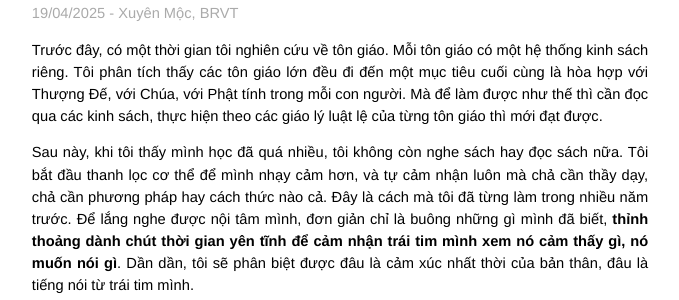
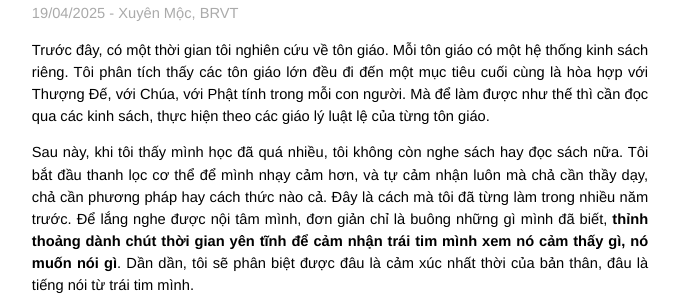
Before and after one commit to tanghongtin/cuocdoi, a Jekyll site: the page built from _posts/2025-04-19-phuong-phap.md, in a window 1280 px wide. Shown: the part 130-430 px from the top of the page, without its empty margins (300-979 px from the left). Built offline with Jekyll 4.4.1, drawn with Linux system fonts in a browser that asks for light colours.

Commit message:
Update 2025-04-19-phuong-phap.md

```diff
--- a/_posts/2025-04-19-phuong-phap.md
+++ b/_posts/2025-04-19-phuong-phap.md
@@ -7,6 +7,6 @@ title: Phương pháp lắng nghe nội tâm
 ================
 <p class="meta">{{ page.date | date: "%d/%m/%Y" }} - Xuyên Mộc, BRVT</p>
 
-Trước đây, có một thời gian tôi nghiên cứu về tôn giáo. Mỗi tôn giáo có một hệ thống kinh sách riêng. Tôi phân tích thấy các tôn giáo lớn đều đi đến một mục tiêu cuối cùng là hòa hợp với Thượng Đế, với Chúa, với Phật tính trong mỗi con người. Mà để làm được như thế thì cần đọc qua các kinh sách, thực hiện theo các giáo lý luật lệ của từng tôn giáo thì mới đạt được.
+Trước đây, có một thời gian tôi nghiên cứu về tôn giáo. Mỗi tôn giáo có một hệ thống kinh sách riêng. Tôi phân tích thấy các tôn giáo lớn đều đi đến một mục tiêu cuối cùng là hòa hợp với Thượng Đế, với Chúa, với Phật tính trong mỗi con người. Mà để làm được như thế thì cần đọc qua các kinh sách, thực hiện theo các giáo lý luật lệ của từng tôn giáo.
 
 Sau này, khi tôi thấy mình học đã quá nhiều, tôi không còn nghe sách hay đọc sách nữa. Tôi bắt đầu thanh lọc cơ thể để mình nhạy cảm hơn, và tự cảm nhận luôn mà chả cần thầy dạy, chả cần phương pháp hay cách thức nào cả. Đây là cách mà tôi đã từng làm trong nhiều năm trước. Để lắng nghe được nội tâm mình, đơn giản chỉ là buông những gì mình đã biết, **thỉnh thoảng dành chút thời gian yên tĩnh để cảm nhận trái tim mình xem nó cảm thấy gì, nó muốn nói gì**. Dần dần, tôi sẽ phân biệt được đâu là cảm xúc nhất thời của bản thân, đâu là tiếng nói từ trái tim mình.
```
